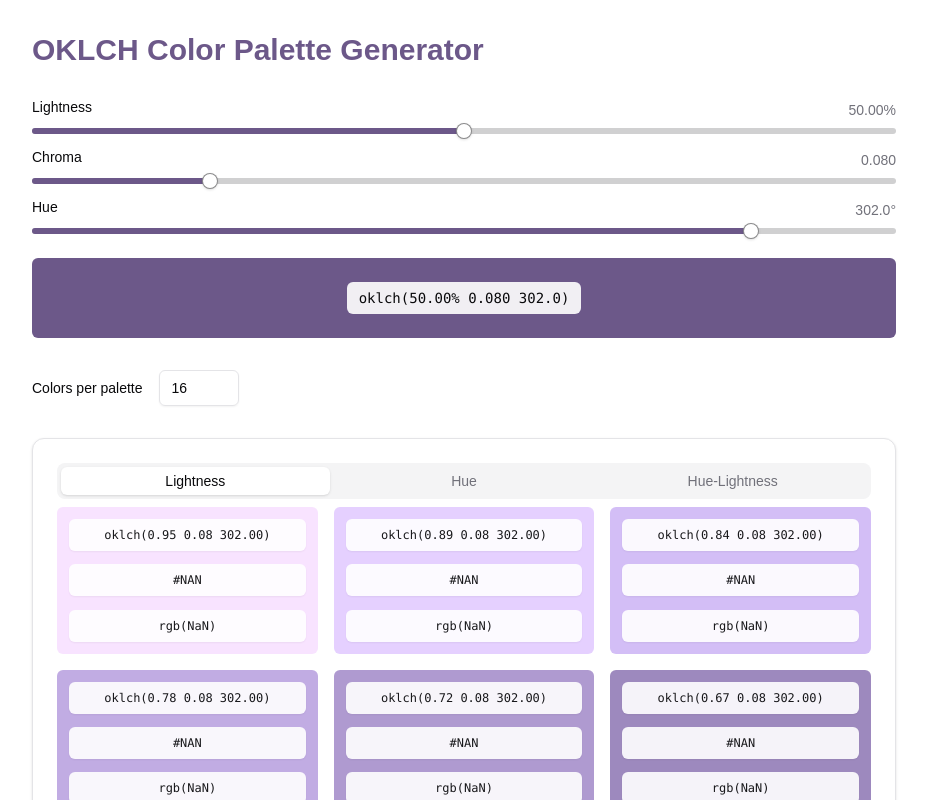
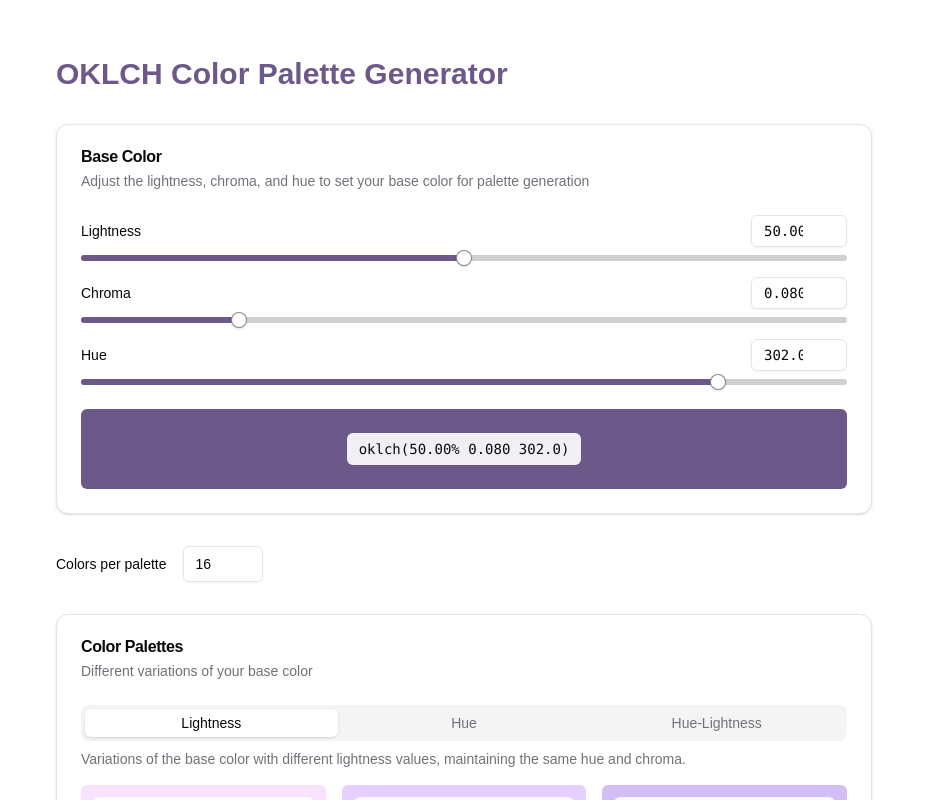
Before and after one commit to jameskaupert/always-be-learning, a Next.js app in the folder nextjs/oklch-colors-playground/: page / in a window 1280 px wide. Shown: the top 800 px of the page, without its empty margins (176-1103 px from the left). Built offline with nearby package versions, Linux system fonts and the light colour scheme.

Commit message:
wrap the base color in card

```diff
--- a/nextjs/oklch-colors-playground/app/page.tsx
+++ b/nextjs/oklch-colors-playground/app/page.tsx
@@ -5,7 +5,7 @@ import { ColorInput } from '@/components/color-picker/color-input'
 import { PaletteTabs } from '@/components/color-picker/palette-tabs'
 import { Input } from '@/components/ui/input'
 import { Label } from '@/components/ui/label'
-import { Card, CardContent } from '@/components/ui/card'
+import { Card, CardContent, CardHeader, CardTitle, CardDescription } from '@/components/ui/card'
 import {
   generateLightnessPalette,
   generateHuePalette,
@@ -43,21 +43,25 @@ export default function Home() {
 
   return (
     <main className="container mx-auto py-8 px-4 max-w-4xl">
-      <h1
-        className="text-3xl font-bold mb-8"
-        style={{ color: currentColor }}
-      >
-        OKLCH Color Palette Generator
-      </h1>
-      <div className="space-y-8">
-        <div className="flex gap-4 items-start">
-          <div className="flex-1">
+      <div className="max-w-4xl mx-auto p-6 space-y-8">
+        <h1 className="text-3xl font-bold" style={{ color: currentColor }}>
+          OKLCH Color Palette Generator
+        </h1>
+
+        <Card>
+          <CardHeader>
+            <CardTitle>Base Color</CardTitle>
+            <CardDescription>
+              Adjust the lightness, chroma, and hue to set your base color for palette generation
+            </CardDescription>
+          </CardHeader>
+          <CardContent>
             <ColorInput
               onColorChange={handleColorChange}
               initialColor={currentColor}
             />
-          </div>
-        </div>
+          </CardContent>
+        </Card>
 
         <div className="flex items-center gap-4">
           <Label htmlFor="colorCount" className="whitespace-nowrap">
@@ -75,7 +79,13 @@ export default function Home() {
         </div>
 
         <Card>
-          <CardContent className="pt-6">
+          <CardHeader>
+            <CardTitle>Color Palettes</CardTitle>
+            <CardDescription>
+              Different variations of your base color
+            </CardDescription>
+          </CardHeader>
+          <CardContent>
             <PaletteTabs
               lightnessPalette={lightnessPalette}
               huePalette={huePalette}
--- a/nextjs/oklch-colors-playground/components/color-picker/color-input.tsx
+++ b/nextjs/oklch-colors-playground/components/color-picker/color-input.tsx
@@ -7,6 +7,7 @@ import { isValidOklch } from '@/lib/color-utils'
 import { getTextColor } from '@/lib/color-config'
 import { BASE_COLOR } from '@/lib/color-config'
 import { cn } from '@/lib/utils'
+import { Input } from "@/components/ui/input"
 
 interface ColorInputProps {
   onColorChange: (color: string) => void
@@ -52,6 +53,19 @@ export function ColorInput({ onColorChange, initialColor = BASE_COLOR }: ColorIn
     }
   }
 
+  const handleInputChange = (key: keyof OklchComponents, value: string) => {
+    const numericValue = parseFloat(value)
+    if (!isNaN(numericValue)) {
+      const clampedValue = key === 'lightness'
+        ? Math.min(100, Math.max(0, numericValue))
+        : key === 'chroma'
+        ? Math.min(0.4, Math.max(0, numericValue))
+        : Math.min(360, Math.max(0, numericValue))
+
+      handleComponentChange(key, clampedValue)
+    }
+  }
+
   const colorString = constructOklchString(components)
   const isValid = isValidOklch(colorString)
   const textColor = getTextColor(colorString)
@@ -62,19 +76,25 @@ export function ColorInput({ onColorChange, initialColor = BASE_COLOR }: ColorIn
         <div className="space-y-4">
           {['lightness', 'chroma', 'hue'].map((param) => (
             <div key={param} className="space-y-2">
-              <div className="flex justify-between">
-                <Label
-                  htmlFor={param}
-                >
+              <div className="flex justify-between items-center gap-4">
+                <Label htmlFor={param}>
                   {param.charAt(0).toUpperCase() + param.slice(1)}
                 </Label>
-                <span
-                  className="text-sm text-muted-foreground"
-                >
-                  {param === 'lightness' && `${components[param].toFixed(2)}%`}
-                  {param === 'chroma' && components[param].toFixed(3)}
-                  {param === 'hue' && `${components[param].toFixed(1)}°`}
-                </span>
+                <Input
+                  type="number"
+                  value={
+                    param === 'lightness'
+                      ? components[param as keyof OklchComponents].toFixed(2)
+                      : param === 'chroma'
+                      ? components[param as keyof OklchComponents].toFixed(3)
+                      : components[param as keyof OklchComponents].toFixed(1)
+                  }
+                  onChange={(e) => handleInputChange(param as keyof OklchComponents, e.target.value)}
+                  className="w-24 h-8 text-right font-mono text-sm [appearance:textfield] [&::-webkit-outer-spin-button]:pr-4 [&::-webkit-inner-spin-button]:pr-4"
+                  min={0}
+                  max={param === 'lightness' ? 100 : param === 'chroma' ? 0.4 : 360}
+                  step={param === 'lightness' ? 0.01 : param === 'chroma' ? 0.001 : 0.5}
+                />
               </div>
               <Slider
                 id={param}
--- a/nextjs/oklch-colors-playground/components/color-picker/palette-tabs.tsx
+++ b/nextjs/oklch-colors-playground/components/color-picker/palette-tabs.tsx
@@ -18,13 +18,31 @@ export function PaletteTabs({ lightnessPalette, huePalette, hueLightnessPalette
         <TabsTrigger value="wheel">Hue-Lightness</TabsTrigger>
       </TabsList>
       <TabsContent value="lightness">
-        <PaletteDisplay colors={lightnessPalette} />
+        <div className="space-y-4">
+          <p className="text-sm text-muted-foreground">
+            Variations of the base color with different lightness values, maintaining the same hue and chroma.
+          </p>
+          <PaletteDisplay colors={lightnessPalette} />
+        </div>
       </TabsContent>
       <TabsContent value="hue">
-        <PaletteDisplay colors={huePalette} />
+        <div className="space-y-4">
+          <p className="text-sm text-muted-foreground">
+            Colors distributed around the color wheel with consistent lightness and chroma.
+          </p>
+          <PaletteDisplay colors={huePalette} />
+        </div>
       </TabsContent>
       <TabsContent value="wheel">
-        <PaletteDisplay colors={hueLightnessPalette} />
+        <div className="space-y-4">
+          <p className="text-sm text-muted-foreground">
+            Colors distributed around the color wheel maintaining constant chroma with lightness adjusted to maintain perceived brightness. Yellow is the lightest.
+          </p>
+          <p className="text-sm text-muted-foreground">
+            The base color may not appear exactly in this palette due to lightness adjustments.
+          </p>
+          <PaletteDisplay colors={hueLightnessPalette} />
+        </div>
       </TabsContent>
     </Tabs>
   )
```
